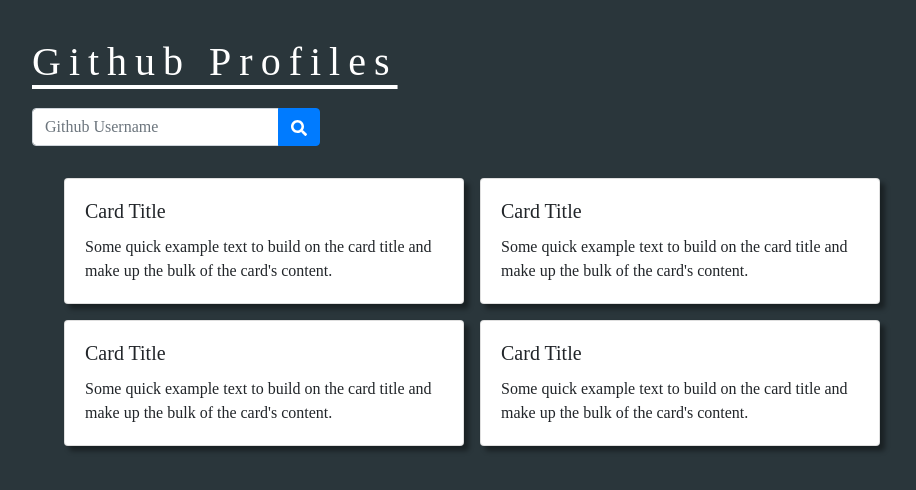
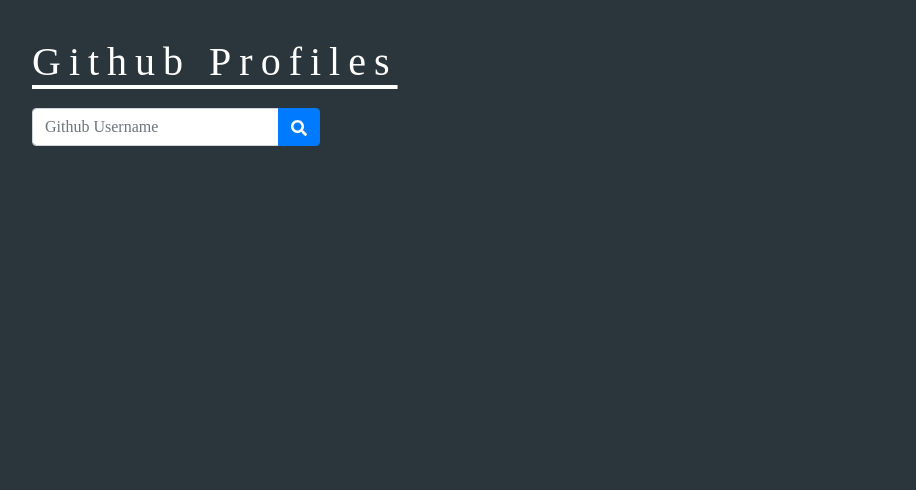
Before and after one commit to MikevPeeren/github-profiles, a React (Create React App) app: page / in a window 1280 px wide. Shown: the top 490 px of the page, without its empty margins (288-1204 px from the left). Built offline with nearby package versions, Linux system fonts and the light colour scheme.

Commit message:
Added API call for repositories

```diff
--- a/src/api/GithubApi.ts
+++ b/src/api/GithubApi.ts
@@ -49,3 +49,37 @@
 			throw error;
 		});
 };
+
+export const searchForGithubTopRepositories = async (inputFieldGitHubUser: string) => {
+	const GET_TOP_REPOSITORIES = `
+	{
+		user(login: "${inputFieldGitHubUser}") {
+			repositories(orderBy: {field: CREATED_AT, direction: DESC}, first: 4) {
+				edges {
+					node {
+						id
+						name
+						description
+						url
+						forkCount
+						stargazers {
+							totalCount
+						}
+					}
+				}
+			}
+		}
+	}
+	`;
+
+	return await setupGitHubConnection()
+		.post('', { query: GET_TOP_REPOSITORIES })
+		.then((result) => {
+			if (result.data.errors) throw new Error('Invalid Query Provided.');
+			return result.data.data.user.repositories.edges;
+		})
+		.catch((error) => {
+			// Up Up and Away
+			throw error;
+		});
+};
--- a/src/components/AvatarCard.tsx
+++ b/src/components/AvatarCard.tsx
@@ -1,7 +1,7 @@
 // React
 import React from 'react';
 
-// Boostrap
+// Bootstrap
 import Card from 'react-bootstrap/Card';
 
 // CSS
--- a/src/components/GithubProfile.scss
+++ b/src/components/GithubProfile.scss
@@ -49,20 +49,11 @@
 		&--firstRow {
 			display: flex;
 			justify-content: space-between;
+		}
 
-			.card {
-				max-width: 25em;
-				box-shadow: 5px 5px 5px rgba(0, 0, 0, 0.4);
-			}
-		}
 		&--secondRow {
 			display: flex;
 			justify-content: space-between;
-
-			.card {
-				max-width: 25em;
-				box-shadow: 5px 5px 5px rgba(0, 0, 0, 0.4);
-			}
 		}
 	}
 }
--- a/src/components/GithubProfile.tsx
+++ b/src/components/GithubProfile.tsx
@@ -13,7 +13,7 @@
 import AvatarCard from './AvatarCard';
 
 // Api
-import { searchForGithubProfile } from '../api/GithubApi';
+import { searchForGithubProfile, searchForGithubTopRepositories } from '../api/GithubApi';
 
 const GithubProfile = () => {
 	const [inputFieldGitHubUser, setInputFieldGitHubUser] = useState('');
@@ -28,9 +28,22 @@
 			totalCount: 0,
 		},
 	});
+	const [githubTopRepositories, setGithubTopRepositories] = useState([
+		{
+			node: {
+				id: '',
+				createdAt: '',
+				name: '',
+				description: '',
+				url: '',
+				forkCount: 0,
+				stargazers: {
+					totalCount: 0,
+				},
+			},
+		},
+	]);
 	const [errorText, setErrorText] = useState('');
-
-	console.log(githubUser);
 
 	useEffect(() => {
 		/**
@@ -47,6 +60,20 @@
 		}
 
 		if (inputFieldGitHubUser.length !== 0) searchForGitHubUser();
+	}, [inputFieldGitHubUser]);
+
+	useEffect(() => {
+		async function searchForGithubRepositories() {
+			try {
+				const result = await searchForGithubTopRepositories(inputFieldGitHubUser);
+				setGithubTopRepositories(result);
+				setErrorText('');
+			} catch (error) {
+				setErrorText(error.message);
+			}
+		}
+
+		if (inputFieldGitHubUser.length !== 0) searchForGithubRepositories();
 	}, [inputFieldGitHubUser]);
 
 	/**
@@ -81,15 +108,15 @@
 						)}
 					</div>
 					<div className="GithubContainer__Repositories">
-						{githubUser && (
+						{githubTopRepositories[0].node.id && (
 							<>
 								<div className="GithubContainer__Repositories--firstRow">
-									<ProjectCard />
-									<ProjectCard />
+									<ProjectCard repository={githubTopRepositories[0].node} />
+									<ProjectCard repository={githubTopRepositories[1].node} />
 								</div>
 								<div className="GithubContainer__Repositories--secondRow">
-									<ProjectCard />
-									<ProjectCard />
+									<ProjectCard repository={githubTopRepositories[2].node} />
+									<ProjectCard repository={githubTopRepositories[3].node} />
 								</div>
 							</>
 						)}
--- a/src/components/ProjectCard.scss
+++ b/src/components/ProjectCard.scss
@@ -1,4 +1,7 @@
 .ProjectCard {
 	margin-right: 1em;
 	margin-top: 1em;
+	max-width: 25em;
+	min-width: 25em;
+	box-shadow: 5px 5px 5px rgba(0, 0, 0, 0.4);
 }
--- a/src/components/ProjectCard.tsx
+++ b/src/components/ProjectCard.tsx
@@ -1,22 +1,42 @@
 // React
 import React from 'react';
 
-// Boostrap
+// Bootstrap
 import Card from 'react-bootstrap/Card';
 
 // CSS
 import './ProjectCard.scss';
 
-interface ProjectCardProps {}
+// Icons
+import { GoGitBranch, GoStar } from 'react-icons/go';
+
+interface ProjectCardProps {
+	repository: {
+		id: string;
+		name?: string;
+		description?: string;
+		url?: string;
+		forkCount?: number;
+		stargazers?: {
+			totalCount: number;
+		};
+	};
+}
 
 const ProjectCard: React.FC<ProjectCardProps> = (props) => {
+	const { repository } = props;
+
+	console.log(repository);
+
 	return (
 		<Card className="ProjectCard">
 			<Card.Body>
-				<Card.Title>Card Title</Card.Title>
-				<Card.Text>
-					Some quick example text to build on the card title and make up the bulk of the card's content.
-				</Card.Text>
+				<Card.Title>{repository.name}</Card.Title>
+				<Card.Subtitle className="mb-2 text-muted">
+					<GoGitBranch /> {repository.forkCount}
+					<GoStar /> {repository.stargazers?.totalCount}
+				</Card.Subtitle>
+				<Card.Text>{repository.description}</Card.Text>
 			</Card.Body>
 		</Card>
 	);
--- a/src/components/SearchForm.tsx
+++ b/src/components/SearchForm.tsx
@@ -1,7 +1,7 @@
 // React
 import React, { useRef, useState, useEffect } from 'react';
 
-// Boostrap
+// Bootstrap
 import InputGroup from 'react-bootstrap/InputGroup';
 import FormControl from 'react-bootstrap/FormControl';
 import Button from 'react-bootstrap/Button';
```
